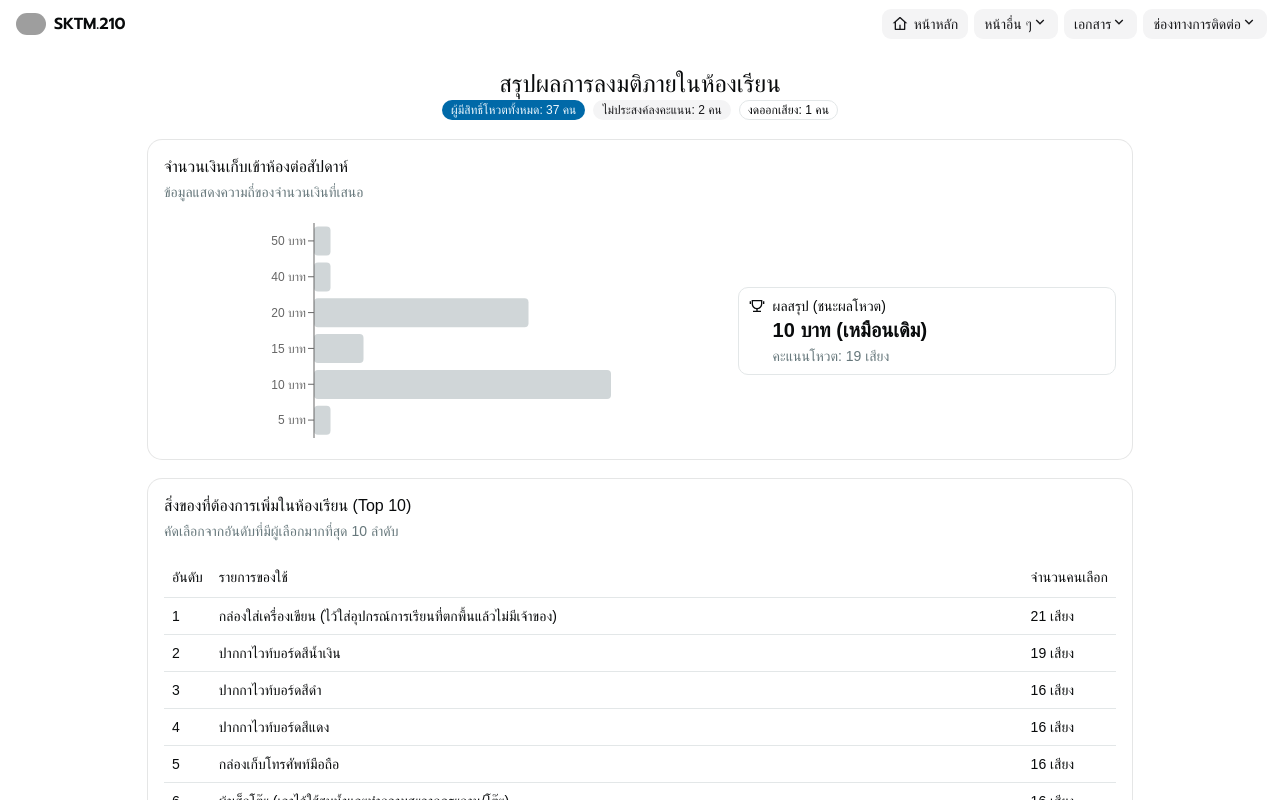
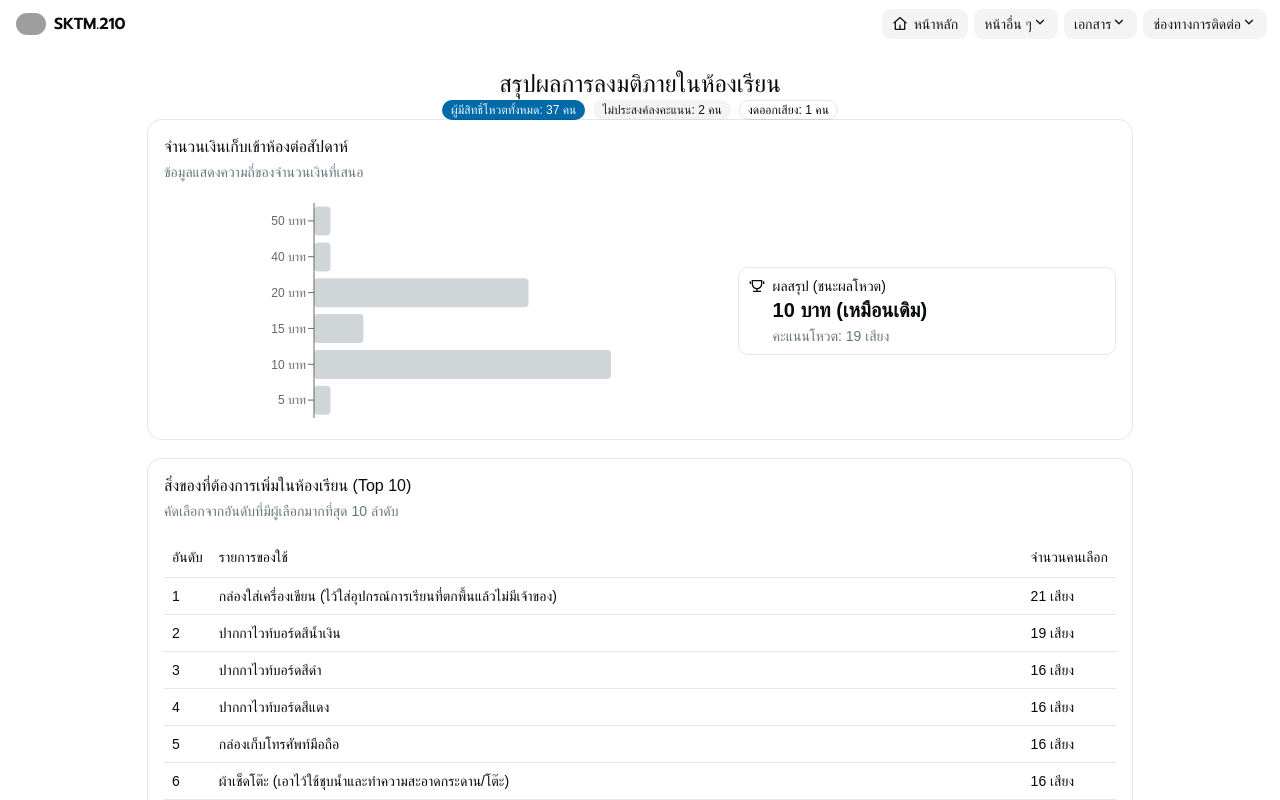
Before and after one commit to thapanon-kunop/sktm.110-2568, a Next.js app: page /budget/voting69 in a window 1280 px wide. Shown: the top 800 px of the page. Built offline with nearby package versions, Linux system fonts and the light colour scheme; grey boxes are pictures that could not be loaded; a web font is replaced by a local one.

Commit message:
style: adjust top spacing between main content and navbar

```diff
--- a/src/app/budget/voting69/page.tsx
+++ b/src/app/budget/voting69/page.tsx
@@ -14,7 +14,7 @@ export const barRedius = 4;
 export default function Voting69Page() {
   return (
     <>
-      <header className="text-center my-5">
+      <header className="text-center mt-5">
         <h1 className="text-xl sm:text-2xl">สรุปผลการลงมติภายในห้องเรียน</h1>
         <div className="flex justify-center gap-2 flex-wrap">
           <Badge variant={"default"}>ผู้มีสิทธิ์โหวตทั้งหมด: 37 คน</Badge>
--- a/src/app/docs/schedule/page.tsx
+++ b/src/app/docs/schedule/page.tsx
@@ -3,7 +3,7 @@ import Link from "next/link";
 
 export default function SchdulePage() {
   return (
-    <main className="px-5 flex flex-col gap-2">
+    <main className="px-5 mt-5 flex flex-col gap-2">
       <Link href={"https://bit.ly/skt2026-sched210"} target="_blank" rel="noopener noreferrer" className={`block w-full ${buttonVariants()}`}>ดูหน้าเว็บเต็ม</Link>
       <iframe
         src="https://docs.google.com/spreadsheets/d/e/2PACX-1vSkz5v1QJBrD3lxR1lVhV0UQ4wjYp5itsG16ysQOKVqoQKxDF2QCwkbicOSYG27-7dORZf7YID5EF60/pubhtml?widget=true&amp;headers=false"
```
